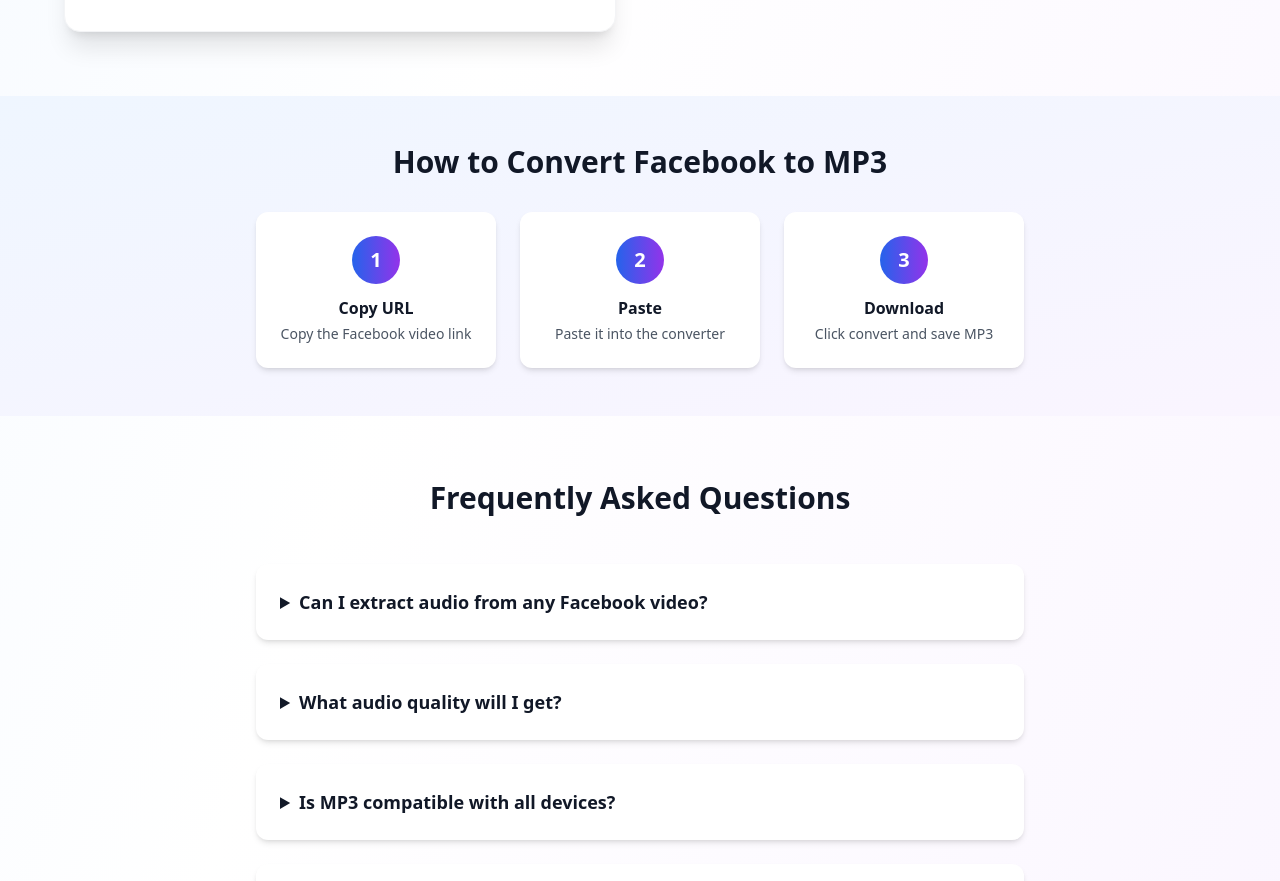
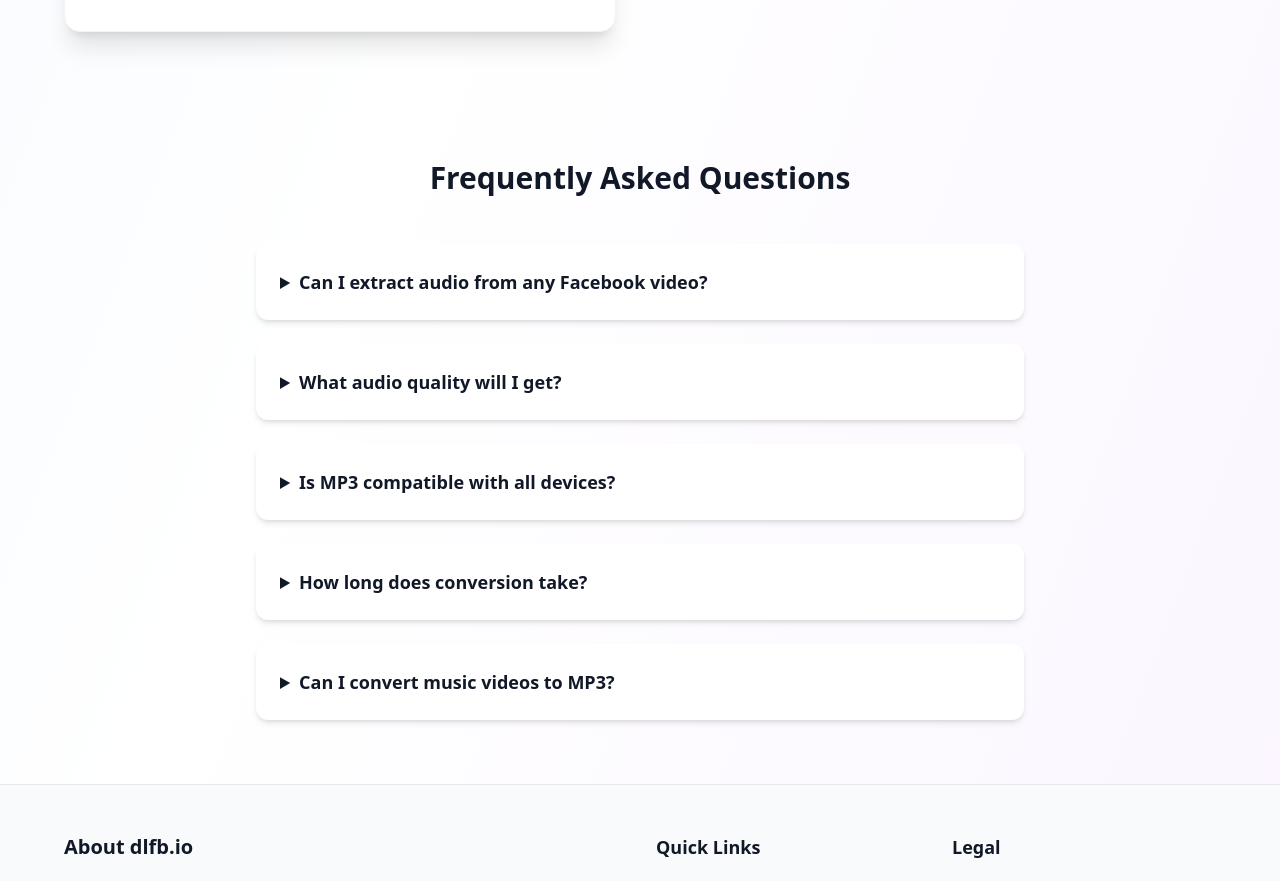
Before and after one commit to frankchen622/fb-video-downloader, a Next.js app: page /facebook-to-mp3 in a window 1280 px wide. Shown: the part 2231-3112 px from the top of the page. Built offline with nearby package versions, Linux system fonts and the light colour scheme.

Commit message:
Remove duplicate 'How to Convert Facebook to MP3' section

```diff
--- a/pages/facebook-to-mp3.tsx
+++ b/pages/facebook-to-mp3.tsx
@@ -272,27 +272,6 @@
           </div>
         </section>
 
-        <section className="container mx-auto px-4 py-12 bg-gradient-to-br from-blue-50 to-purple-50">
-          <div className="max-w-3xl mx-auto">
-            <h2 className="text-2xl md:text-3xl font-bold mb-8 text-center">How to Convert Facebook to MP3</h2>
-            <div className="grid md:grid-cols-3 gap-6">
-              {[
-                { num: '1', title: 'Copy URL', desc: 'Copy the Facebook video link' },
-                { num: '2', title: 'Paste', desc: 'Paste it into the converter' },
-                { num: '3', title: 'Download', desc: 'Click convert and save MP3' }
-              ].map((step) => (
-                <div key={step.num} className="bg-white rounded-xl p-6 text-center shadow-md">
-                  <div className="w-12 h-12 bg-gradient-to-r from-blue-600 to-purple-600 text-white rounded-full flex items-center justify-center font-bold text-xl mx-auto mb-3">
-                    {step.num}
-                  </div>
-                  <h3 className="font-bold mb-1">{step.title}</h3>
-                  <p className="text-sm text-gray-600">{step.desc}</p>
-                </div>
-              ))}
-            </div>
-          </div>
-        </section>
-
         <section className="container mx-auto px-4 py-16">
           <div className="max-w-3xl mx-auto">
             <h2 className="text-3xl font-bold text-center mb-12">Frequently Asked Questions</h2>
```
